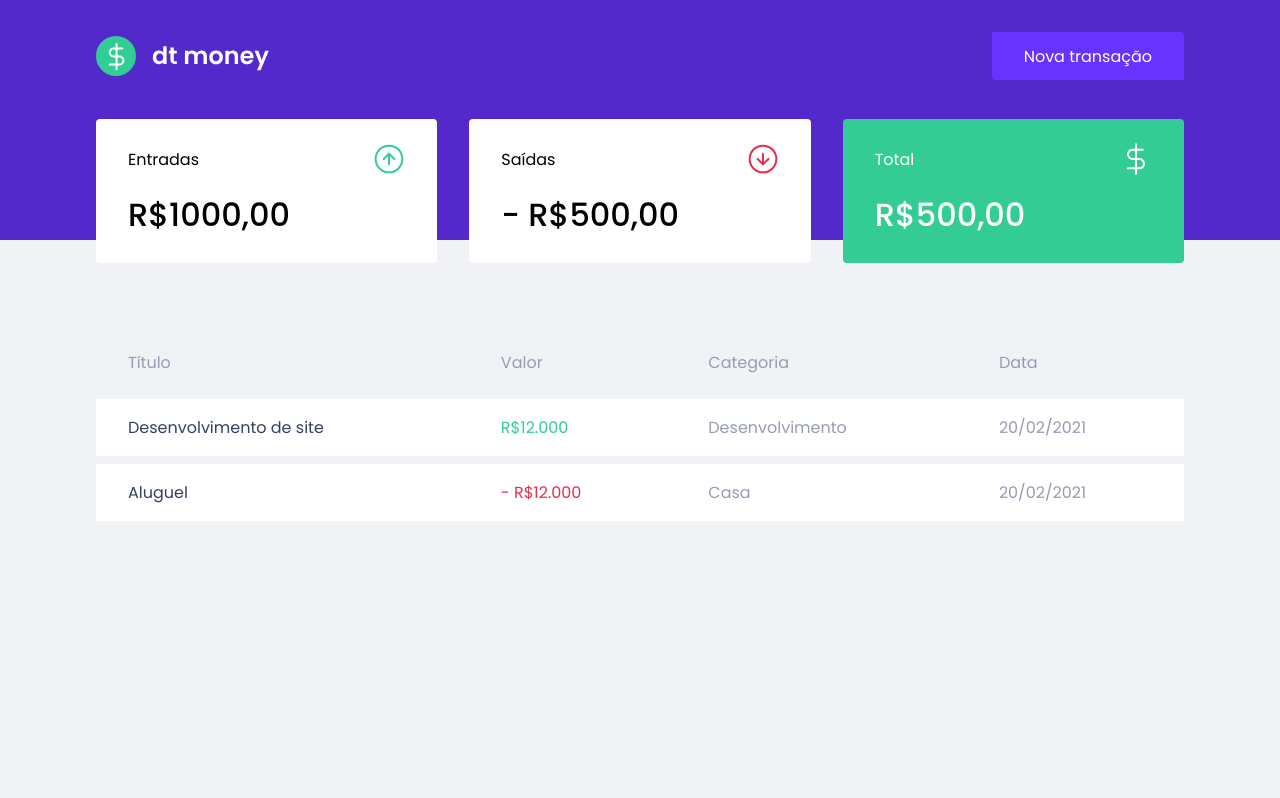
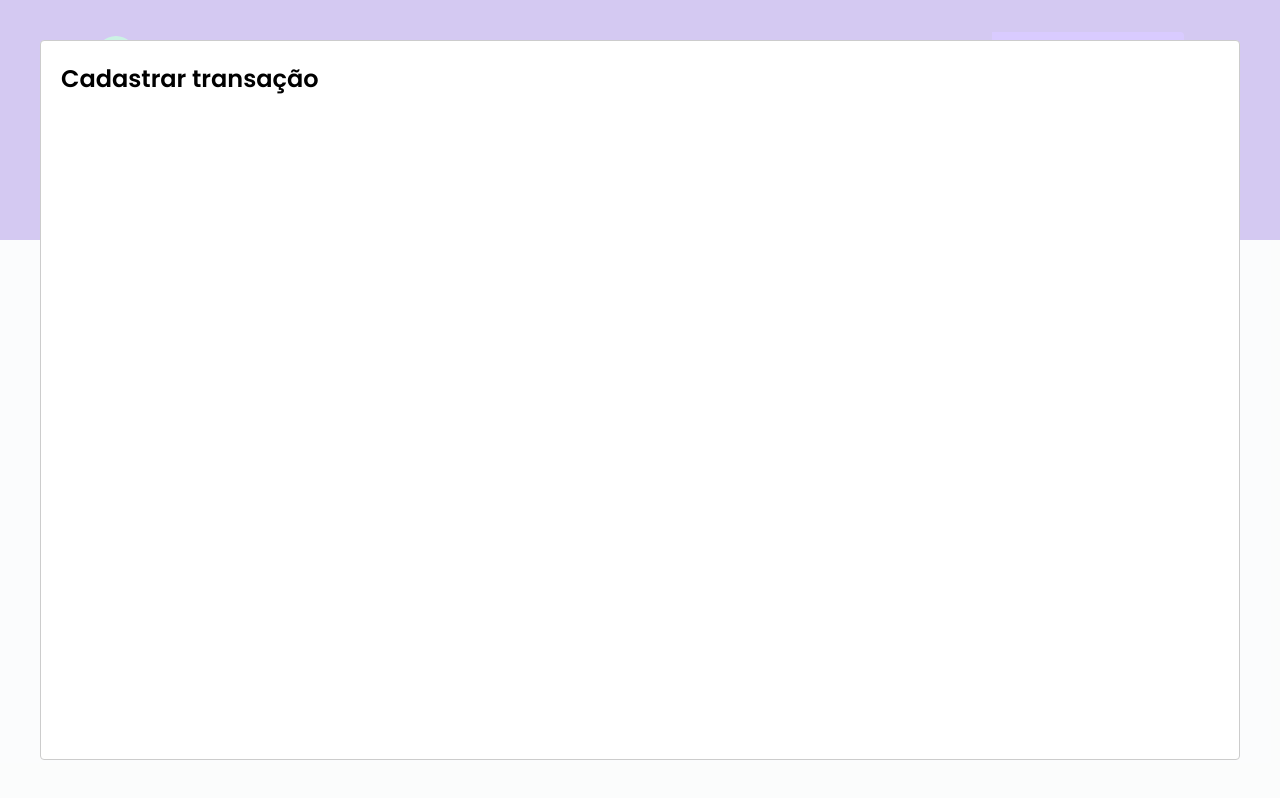
Before and after one commit to Iris-kon/dtmoney, a React (Create React App) app: page / in a window 1280 px wide. Both pictures are taken after a click on the button "Nova transação". Built offline with nearby package versions, Linux system fonts and the light colour scheme; no server answers; what miragejs would draw is missing.

Commit message:
create modal using react-modal

```diff
--- a/package.json
+++ b/package.json
@@ -14,6 +14,7 @@
     "miragejs": "^0.1.42",
     "react": "^17.0.2",
     "react-dom": "^17.0.2",
+    "react-modal": "^3.14.3",
     "react-scripts": "4.0.3",
     "styled-components": "^5.3.1",
     "typescript": "^4.1.2",
@@ -44,6 +45,7 @@
     ]
   },
   "devDependencies": {
+    "@types/react-modal": "^3.12.1",
     "@types/styled-components": "^5.1.14"
   }
 }
--- a/src/App.tsx
+++ b/src/App.tsx
@@ -1,12 +1,32 @@
+import { useState } from "react"
 import { Dashboard } from "./components/Dashboard"
 import { Header } from "./components/Header"
+import Modal from 'react-modal'
+
 import { GlobalStyle } from "./styles/global"
 
+Modal.setAppElement('#root')
+
 export function App() {
+  const [isNewTransactionModalOpen, setIsNewTransactionModalOpen] = useState(false)
+
+  function handleOpenNewTrasactionModal() {
+      setIsNewTransactionModalOpen(true)
+  }
+
+  function handleCloseNewTransactionModal() {
+      setIsNewTransactionModalOpen(false)
+  }
   return (
     <>
-      <Header />
+      <Header onOpenNewTransactionModal={handleOpenNewTrasactionModal} />
+
       <Dashboard />
+
+      <Modal isOpen={isNewTransactionModalOpen} onRequestClose={handleCloseNewTransactionModal}>
+          <h2>Cadastrar transação</h2>
+      </Modal>
+
       <GlobalStyle />
     </>
   );
--- a/src/components/Header/index.tsx
+++ b/src/components/Header/index.tsx
@@ -2,12 +2,16 @@
 
 import { Container, Content } from './styles'
 
-export function Header() {
+interface HeaderProps {
+    onOpenNewTransactionModal: () => void
+}
+
+export function Header({ onOpenNewTransactionModal }: HeaderProps) {
     return (
         <Container>
             <Content>
                 <img src={logoImg} alt="dt money" />
-                <button type="button">
+                <button type="button" onClick={onOpenNewTransactionModal}>
                     Nova transação
                 </button>
             </Content>
```
Also changed, not shown: 1 other file (tests, documents, lock files or other folders).
